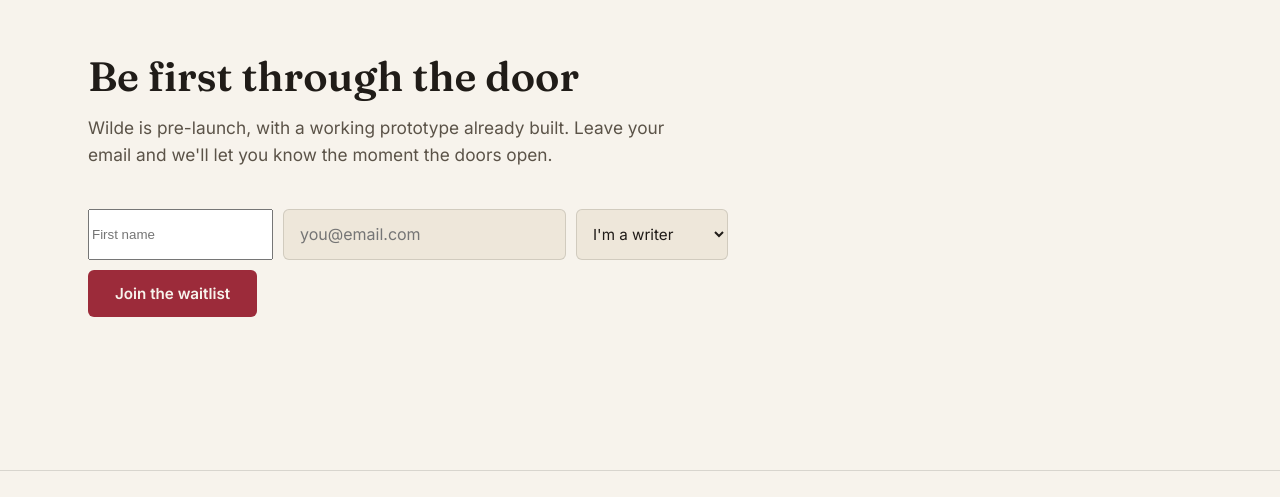
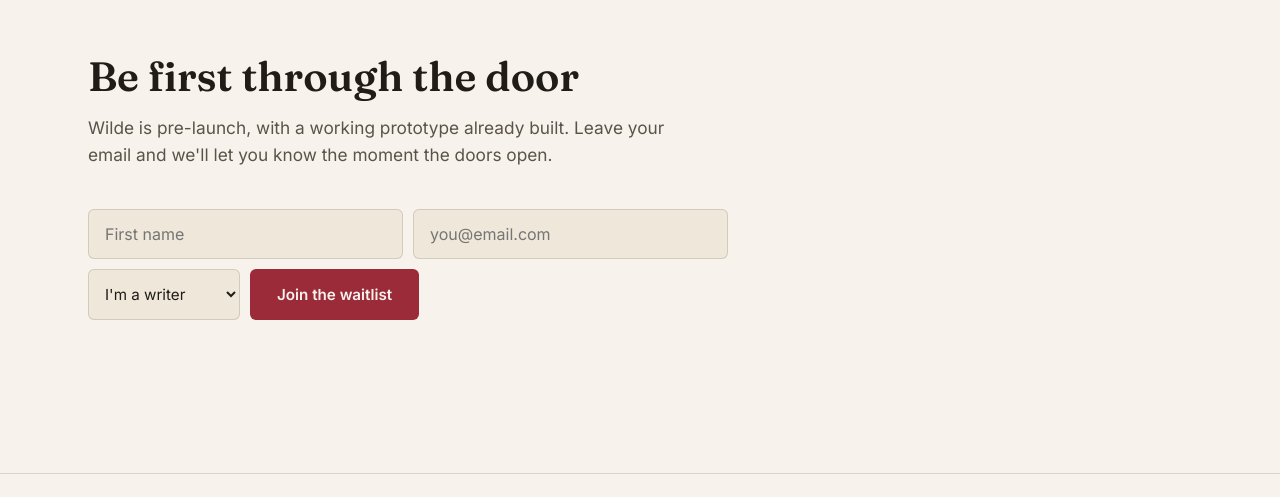
Before and after one commit to abarcosltd-sudo/WildeLL, a plain HTML site: page index.html in a window 1280 px wide. Shown: the part 4311-4808 px from the top of the page. Drawn offline with Linux system fonts and the light colour scheme; some packages are replaced by stand-ins of ours; a script that the page names is missing.

Commit message:
Add styling for text input in form rows
Add styles for text input fields in form rows.

```diff
--- a/styles.css
+++ b/styles.css
@@ -596,6 +596,17 @@ model-viewer[loaded] .model-progress { display: none; }
   font-size: 1rem;
   color: var(--ink);
 }
+
+.form-row input[type="text"] {
+  flex: 1 1 220px;
+  padding: 14px 16px;
+  border: 1px solid var(--line);
+  border-radius: var(--radius);
+  background: var(--paper-2);
+  font-family: var(--font-body);
+  font-size: 1rem;
+  color: var(--ink);
+}
 .form-row select {
   padding: 14px 12px;
   border: 1px solid var(--line);
```
